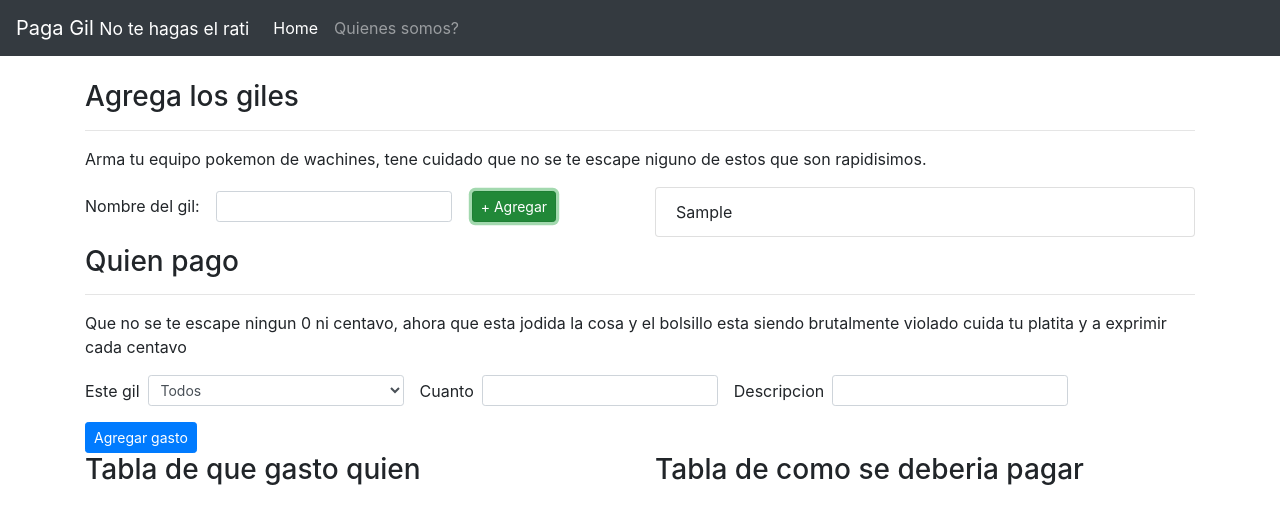
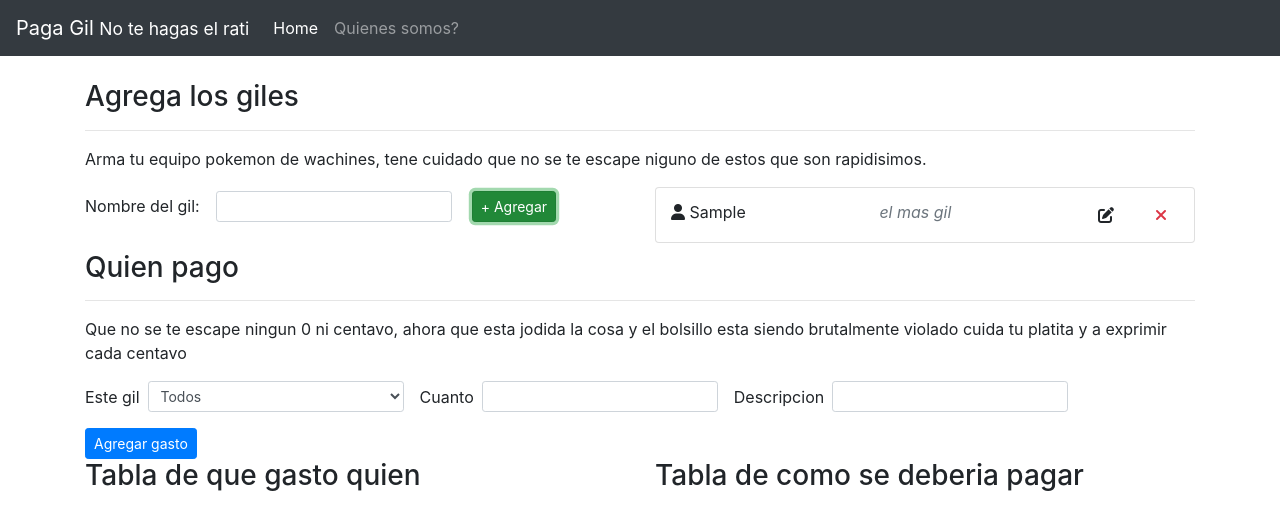
Before and after one commit to ivanFlor3s/pagemos-todos, an Angular app: page /home in a window 1280 px wide. Both pictures are taken after typing "Sample" into the empty fields and a click on the button "+ Agregar". Shown: the top 530 px of the page. Built offline with nearby package versions, Linux system fonts and the light colour scheme.

Commit message:
Lista de giles

```diff
--- a/src/app/components/agregar-gil/agregar-gil.component.css
+++ b/src/app/components/agregar-gil/agregar-gil.component.css
@@ -0,0 +1,4 @@
+.gil-item{
+    justify-content: space-between;
+    padding: 0px 10px;
+}
--- a/src/app/components/agregar-gil/agregar-gil.component.html
+++ b/src/app/components/agregar-gil/agregar-gil.component.html
@@ -7,7 +7,7 @@
 
 <div class="row">
   <div class="col-sm-6 col-12">
-    <form [formGroup]="nombreForma" (ngSubmit)="submitAgregar">
+    <form [formGroup]="nombreForma" (ngSubmit)="(submitAgregar)">
       <div class="form-inline">
         <label class="mr-3" for="nombreInput">Nombre del gil:</label>
         <input
@@ -16,14 +16,36 @@
           formControlName="nombre"
           class="form-control form-control-sm mr-3"
         />
-        <button class="btn btn-success btn-sm m-1" (click)="submitAgregar()">+ Agregar</button>
+        <button class="btn btn-success btn-sm m-1" (click)="submitAgregar()">
+          + Agregar
+        </button>
       </div>
     </form>
   </div>
   <div class="col-sm-6 col-12">
     <ul class="list-group">
-      <li *ngIf="giles.length == 0" class="list-group-item">No hay nadie cargado</li>
-      <li *ngFor="let gil of giles" class="list-group-item">{{ gil }}</li>
+      <li *ngIf="giles.length == 0" class="list-group-item">
+        <span class="text-muted">No hay nadie cargado, intenta agregando giles</span>
+      </li>
+      <li *ngFor="let gil of giles" class="list-group-item">
+          <div class="row gil-item">
+              <div>
+                <i class="fa fa-user"></i> <span>
+                    {{ gil }}
+                </span>
+
+              </div>
+              <span class="text-muted" style="font-style: italic"> el mas gil </span>
+            <div>
+                <i class="fa fa-edit btn mr-3"></i>
+                <i class="fa fa-times text-danger btn"></i>
+            </div>
+
+
+          </div>
+
+
+      </li>
     </ul>
   </div>
 </div>
```
